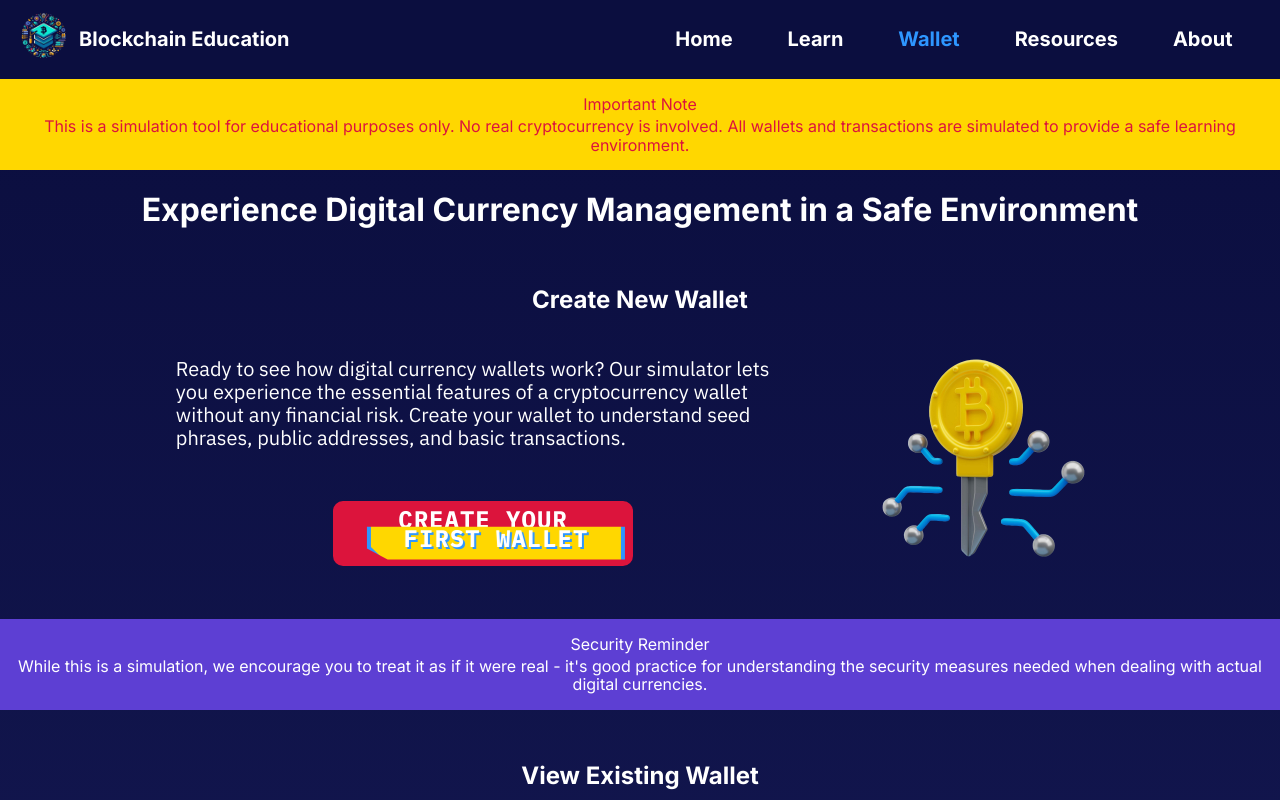
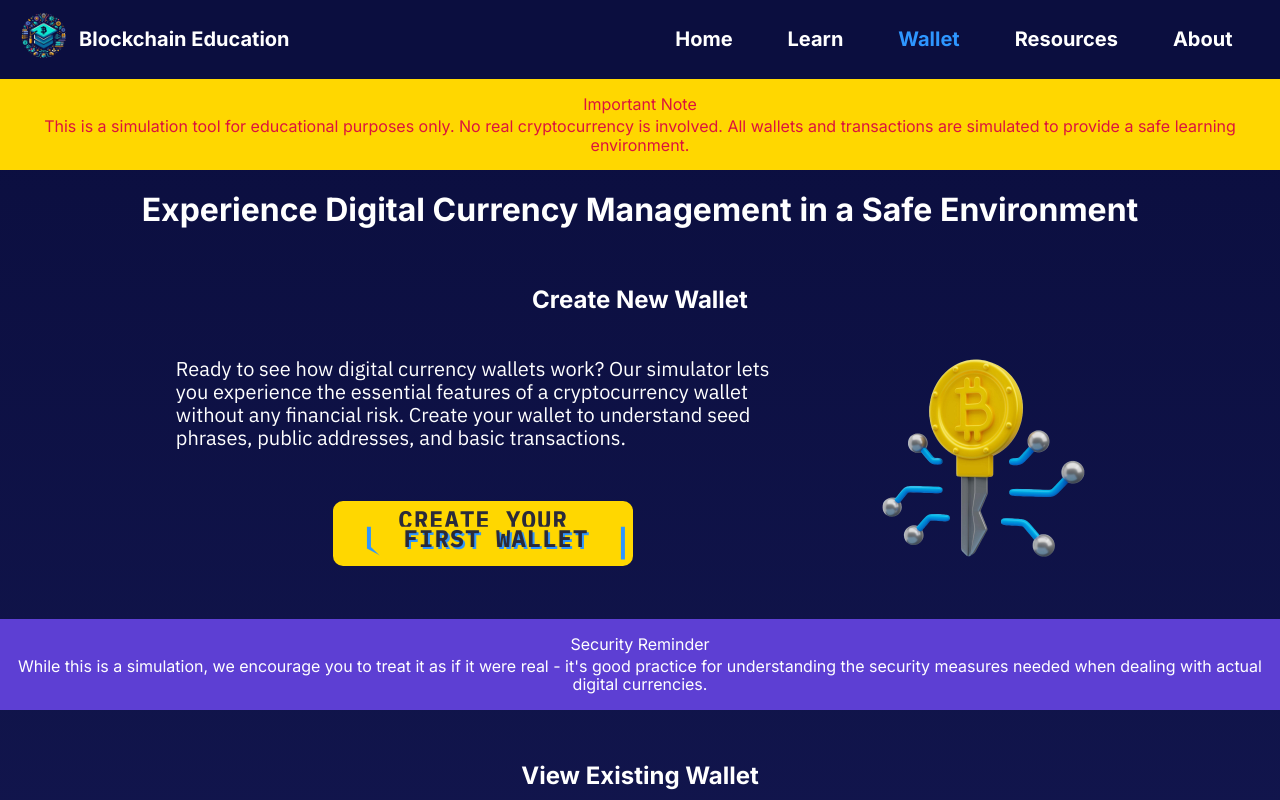
Before and after one commit to Fridrex/graded_unit2, a React (Vite) app in the folder frontend/: page /wallet in a window 1280 px wide. In both pictures the pointer is over the button "CREATE YOUR FIRST WALLET". Shown: the top 800 px of the page. Built offline with nearby package versions, Linux system fonts and the light colour scheme.

Commit message:
refactor: adjust button colours on wallet page

```diff
--- a/frontend/src/App.css
+++ b/frontend/src/App.css
@@ -820,6 +820,17 @@ p {
 .create-wallet__button:hover,
 .access-wallet__button:hover {
   cursor: pointer;
+  background-color: var(--warrning-colour);
+}
+
+.create-wallet__button a,
+.access-wallet__button a {
+  transition: all 0.3s ease-in-out;
+}
+
+.create-wallet__button:hover a,
+.access-wallet__button:hover a {
+  color: var(--subtle-elements);
 }
 
 .wallet__create-wallet__content__image img,
--- a/frontend/src/pages/Wallet.jsx
+++ b/frontend/src/pages/Wallet.jsx
@@ -121,7 +121,6 @@ const Wallet = () => {
               </p>
               {/* Button to open wallet creation instructions */}
               <button className="create-wallet__button" onClick={handleCreate}>
-                {/* The Link component here seems redundant as onClick handles navigation logic */}
                 <Link className="cybr-btn">
                   Create your first wallet
                   <span aria-hidden className="cybr-btn__glitch">
@@ -159,7 +158,6 @@ const Wallet = () => {
               </p>
               {/* Button to start the wallet access process */}
               <button className="access-wallet__button" onClick={handleAccess}>
-                {/* The Link component here seems redundant as onClick handles navigation logic */}
                 <Link className="cybr-btn">
                   Access your wallet
                   <span aria-hidden className="cybr-btn__glitch">
```
